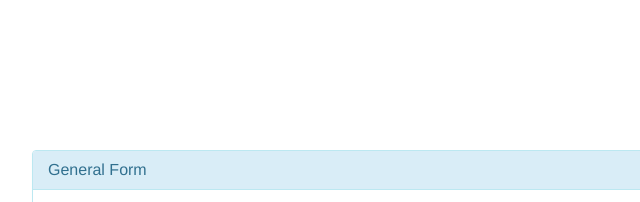
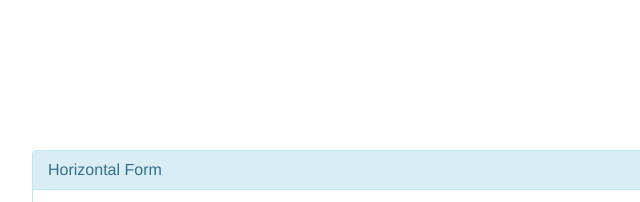
Before and after one commit to LCTL/angular-bootstrap-form-group, a website: page demo/horizontal-form.html in a window 1280 px wide. Shown: the top 202 px of the page, 233-873 px from the left. Drawn offline with nearby package versions, Linux system fonts and the light colour scheme.

Commit message:
Update demo

```diff
--- a/demo/horizontal-form.html
+++ b/demo/horizontal-form.html
@@ -14,7 +14,7 @@
         <div class="col-md-offset-1 col-md-10 col-lg-offset-2 col-lg-8">
           <div class="panel panel-info">
             <div class="panel-heading">
-              <h1 class="panel-title">General Form</h1>
+              <h1 class="panel-title">Horizontal Form</h1>
             </div>
             <div class="panel-body">
               <form name="form" role="form" class="form-horizontal" novalidate>
```
